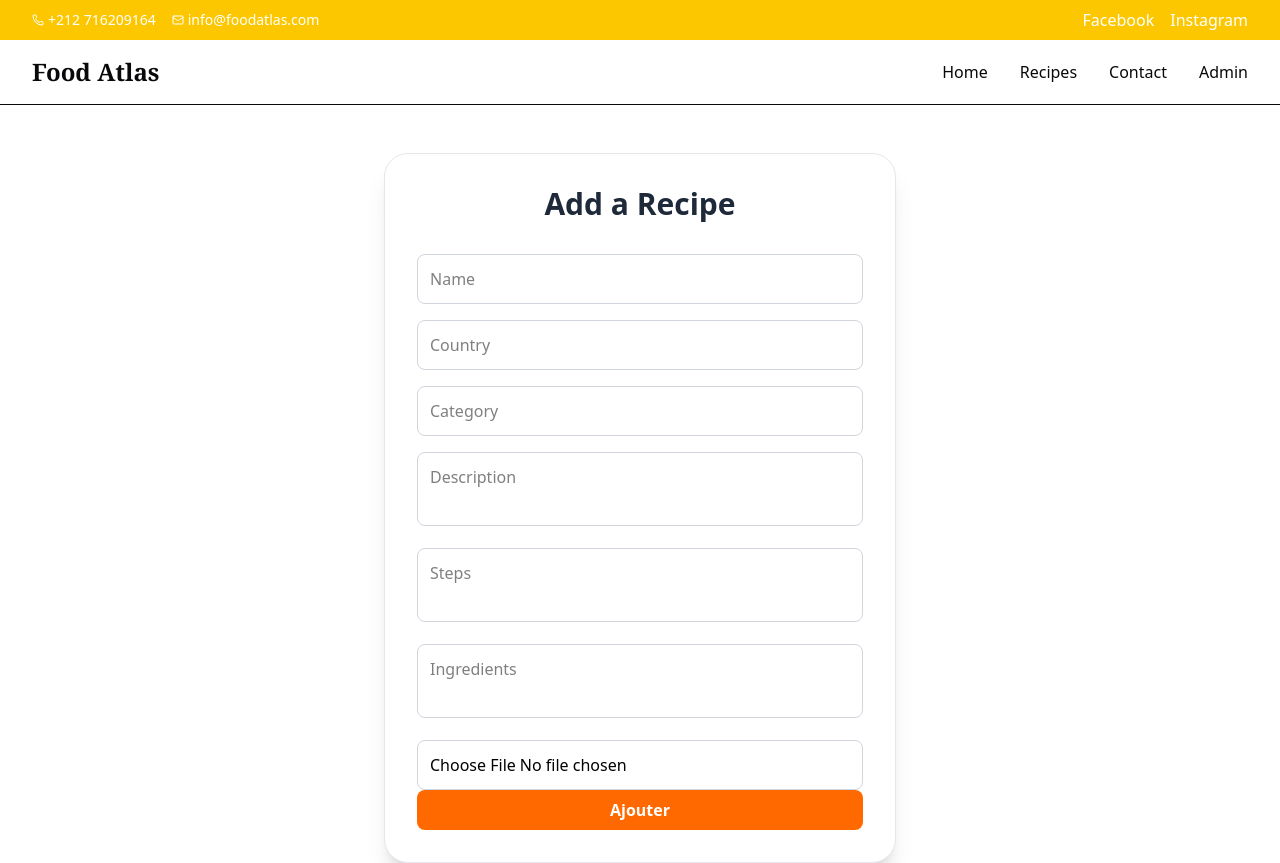
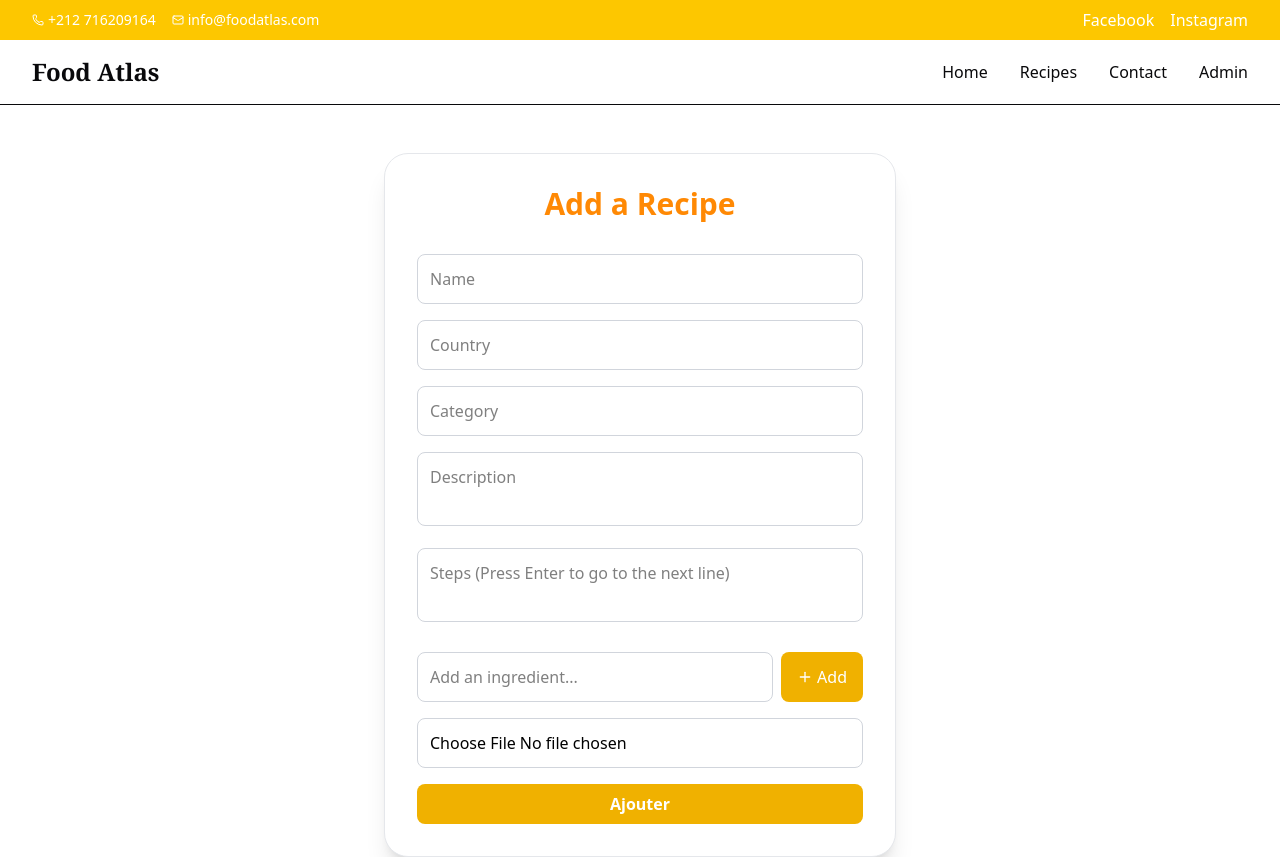
Before and after one commit to yassin701/Food-Atlas, a React (Vite) app: page /admin/add in a window 1280 px wide. Built offline with nearby package versions, Linux system fonts and the light colour scheme.

Commit message:
update some files

```diff
--- a/db.json
+++ b/db.json
@@ -7,7 +7,13 @@
       "country": "Morocco",
       "image": "https://res.cloudinary.com/dqronp5bo/image/upload/v1764252463/cart1_zodhyw.jpg",
       "description": "Un plat traditionnel marocain à base de semoule et légumes.",
-      "ingredients": "- semoule\n- légumes\n- poulet\n- épices\n- pois chiches",
+      "ingredients": [
+        "semoule",
+        "légumes",
+        "poulet",
+        "épices",
+        "pois chiches"
+      ],
       "steps": "1. Cuire la semoule.\n2. Préparer les légumes.\n3. Mélanger et servir."
     },
     {
@@ -17,7 +23,13 @@
       "country": "Mexico",
       "image": "https://res.cloudinary.com/dqronp5bo/image/upload/v1764252782/cart2_qdoguy.jpg",
       "description": "Délicieux tacos garnis de viande et légumes frais.",
-      "ingredients": "- tortillas\n- viande hachée\n- tomates\n- salade\n- fromage",
+      "ingredients": [
+        "tortillas",
+        "viande hachée",
+        "tomates",
+        "salade",
+        "fromage"
+      ],
       "steps": "1. Cuire la viande.\n2. Garnir les tortillas.\n3. Ajouter toppings et servir."
     },
     {
@@ -27,7 +39,12 @@
       "country": "Italy",
       "image": "https://res.cloudinary.com/dqronp5bo/image/upload/v1764252782/cart3_bnitkr.jpg",
       "description": "La pizza classique italienne avec tomate, mozzarella et basilic.",
-      "ingredients": "- pâte\n- tomate\n- mozzarella\n- basilic",
+      "ingredients": [
+        "pâte",
+        "tomate",
+        "mozzarella",
+        "basilic"
+      ],
       "steps": "1. Étaler la pâte.\n2. Ajouter la sauce.\n3. Cuire au four."
     },
     {
@@ -37,7 +54,12 @@
       "country": "Japan",
       "image": "https://res.cloudinary.com/dqronp5bo/image/upload/v1764252782/cart4_lisd0n.jpg",
       "description": "Sushi traditionnel avec riz vinaigré et poisson frais.",
-      "ingredients": "- riz\n- saumon\n- algues\n- vinaigre",
+      "ingredients": [
+        "riz",
+        "saumon",
+        "algues",
+        "vinaigre"
+      ],
       "steps": "1. Préparer le riz.\n2. Rouler les sushi.\n3. Couper et servir."
     },
     {
@@ -47,7 +69,12 @@
       "country": "Thailand",
       "image": "https://res.cloudinary.com/dqronp5bo/image/upload/v1764252781/cart5_sswg80.jpg",
       "description": "Nouilles sautées thaïlandaises aux légumes et crevettes.",
-      "ingredients": "- nouilles\n- crevettes\n- sauce soja\n- œufs",
+      "ingredients": [
+        "nouilles",
+        "crevettes",
+        "sauce soja",
+        "œufs"
+      ],
       "steps": "1. Cuire les nouilles.\n2. Sauter les légumes.\n3. Mélanger et servir."
     },
     {
@@ -57,7 +84,13 @@
       "country": "USA",
       "image": "https://res.cloudinary.com/dqronp5bo/image/upload/v1764254694/cart6_cejiwu.jpg",
       "description": "Burger classique avec steak, fromage et légumes.",
-      "ingredients": "- pain\n- steak\n- fromage\n- salade\n- tomates",
+      "ingredients": [
+        "pain",
+        "steak",
+        "fromage",
+        "salade",
+        "tomates"
+      ],
       "steps": "1. Cuire le steak.\n2. Monter le burger.\n3. Servir."
     },
     {
@@ -67,7 +100,12 @@
       "country": "Morocco",
       "image": "https://res.cloudinary.com/dqronp5bo/image/upload/v1764254693/cart7_qm4owb.jpg",
       "description": "Poulet mijoté aux olives et citron confit.",
-      "ingredients": "- poulet\n- citron confit\n- olives\n- épices",
+      "ingredients": [
+        "poulet",
+        "citron confit",
+        "olives",
+        "épices"
+      ],
       "steps": "1. Mijoter le poulet.\n2. Ajouter olives.\n3. Servir chaud."
     },
     {
@@ -77,7 +115,12 @@
       "country": "Lebanon",
       "image": "https://res.cloudinary.com/dqronp5bo/image/upload/v1764254687/cart8_kymnml.jpg",
       "description": "Boulettes de pois chiches frites.",
-      "ingredients": "- pois chiches\n- ail\n- persil\n- cumin",
+      "ingredients": [
+        "pois chiches",
+        "ail",
+        "persil",
+        "cumin"
+      ],
       "steps": "1. Mixer pois chiches.\n2. Former boules.\n3. Frire."
     },
     {
@@ -87,7 +130,12 @@
       "country": "Spain",
       "image": "https://res.cloudinary.com/dqronp5bo/image/upload/v1764254687/cart9_pb53br.jpg",
       "description": "Riz espagnol aux fruits de mer et légumes.",
-      "ingredients": "- riz\n- crevettes\n- moules\n- poivrons",
+      "ingredients": [
+        "riz",
+        "crevettes",
+        "moules",
+        "poivrons"
+      ],
       "steps": "1. Cuire riz.\n2. Ajouter fruits de mer.\n3. Mélanger."
     },
     {
@@ -97,7 +145,12 @@
       "country": "India",
       "image": "https://res.cloudinary.com/dqronp5bo/image/upload/v1764254688/cart10_krhyhn.jpg",
       "description": "Poulet crémeux aux épices indiennes.",
-      "ingredients": "- poulet\n- crème\n- épices\n- tomates",
+      "ingredients": [
+        "poulet",
+        "crème",
+        "épices",
+        "tomates"
+      ],
       "steps": "1. Cuire poulet.\n2. Ajouter sauce.\n3. Laisser mijoter."
     },
     {
@@ -107,7 +160,11 @@
       "country": "UK",
       "image": "https://res.cloudinary.com/dqronp5bo/image/upload/v1764254687/cart11_mipy6u.jpg",
       "description": "Poisson frit servi avec frites croustillantes.",
-      "ingredients": "- poisson\n- farine\n- pommes de terre",
+      "ingredients": [
+        "poisson",
+        "farine",
+        "pommes de terre"
+      ],
       "steps": "1. Préparer pâte.\n2. Frire poisson.\n3. Servir avec frites."
     },
     {
@@ -117,38 +174,13 @@
       "country": "Turkey",
       "image": "https://res.cloudinary.com/dqronp5bo/image/upload/v1764254687/cart12_jiqtr1.jpg",
       "description": "Sandwich oriental garni de viande marinée.",
-      "ingredients": "- poulet\n- épices\n- pain pita\n- légumes",
+      "ingredients": [
+        "poulet",
+        "épices",
+        "pain pita",
+        "légumes"
+      ],
       "steps": "1. Mariner la viande.\n2. Cuire.\n3. Rouler dans pita."
-    },
-    {
-      "id": "14",
-      "name": "Crêpes Françaises",
-      "category": "European",
-      "country": "France",
-      "image": "https://res.cloudinary.com/dqronp5bo/image/upload/v1764254687/cart14_pwpc6f.jpg",
-      "description": "Crêpes fines sucrées ou salées.",
-      "ingredients": "- farine\n- lait\n- œufs\n- beurre",
-      "steps": "1. Préparer pâte.\n2. Cuire.\n3. Garnir."
-    },
-    {
-      "id": "bb0c",
-      "name": "Pizza",
-      "country": "Morocco ",
-      "category": "African",
-      "description": "aaaaaaaaaaaaaaaaaaaaaaaaaaaaa",
-      "steps": "a\na\na\na",
-      "ingredients": "1\n1\n1\n1\n1",
-      "image": "https://res.cloudinary.com/dqronp5bo/image/upload/v1764611631/xzmutxrj2i5ucyouibyk.jpg"
-    },
-    {
-      "id": "9305",
-      "name": "yassine",
-      "country": "Morocco",
-      "category": "African",
-      "description": "tesr",
-      "steps": "test",
-      "ingredients": "test",
-      "image": "https://res.cloudinary.com/dqronp5bo/image/upload/v1764611787/hymo8ttmrkewwhiirat1.jpg"
     }
   ]
 }
--- a/src/pages/AddRecipes.jsx
+++ b/src/pages/AddRecipes.jsx
@@ -1,5 +1,6 @@
 import { useState } from "react";
 import axios from "axios";
+import { Plus, X } from "lucide-react"; // only needed icons
 import { useNavigate } from "react-router-dom";
 import toast, { Toaster } from "react-hot-toast";
 
@@ -8,13 +9,12 @@ export default function AddRecipe() {
   const [country, setCountry] = useState("");
   const [category, setCategory] = useState("");
   const [description, setDescription] = useState("");
-  const [ingredients, setIngredients] = useState("");
+  const [ingredients, setIngredients] = useState([]);
+  const [currentIngredient, setCurrentIngredient] = useState("");
   const [steps, setSteps] = useState("");
   const [imageFile, setImageFile] = useState(null);
   const [errors, setErrors] = useState({});
   const [showModal, setShowModal] = useState(false);
-
-
 
   const navigate = useNavigate();
 
@@ -35,6 +35,27 @@ export default function AddRecipe() {
     return res.data.secure_url;
   };
 
+  // Ingredients handlers
+  const handleAddIngredient = () => {
+    const trimmed = currentIngredient.trim();
+    if (trimmed && !ingredients.includes(trimmed)) {
+      setIngredients([...ingredients, trimmed]);
+      setCurrentIngredient("");
+    }
+
+  };
+
+  const handleRemoveIngredient = (index) => {
+    setIngredients(ingredients.filter((_, i) => i !== index));
+  };
+
+  const handleIngredientKeyPress = (e) => {
+    if (e.key === "Enter") {
+      e.preventDefault();
+      handleAddIngredient();
+    }
+  };
+
   // Validate & show modal
   const handleAddClick = (e) => {
     e.preventDefault();
@@ -45,9 +66,8 @@ export default function AddRecipe() {
     if (!category.trim()) newErrors.category = "Category is required.";
     if (!description.trim()) newErrors.description = "Description is required.";
     if (!steps.trim()) newErrors.steps = "Steps are required.";
-    if (!ingredients.trim()) newErrors.ingredients = "Ingredients are required.";
+    if (ingredients.length === 0) newErrors.ingredients = "Ingredients are required.";
     if (!imageFile) newErrors.image = "Please upload an image.";
-
 
     if (Object.keys(newErrors).length > 0) {
       setErrors(newErrors);
@@ -71,7 +91,7 @@ export default function AddRecipe() {
         category,
         description,
         steps,
-        ingredients,
+        ingredients, // send as array
         image: imageUrl,
       };
 
@@ -79,7 +99,7 @@ export default function AddRecipe() {
 
       toast.success("Recette ajoutée avec succès ! 🎉");
 
-      setTimeout(() => navigate("/admin"), 500);
+      setTimeout(() => navigate("/admin"), 600);
     } catch (error) {
       console.error(error);
       toast.error("Erreur lors de l'ajout ❌");
@@ -89,16 +109,14 @@ export default function AddRecipe() {
   const handleCancel = () => setShowModal(false);
 
   return (
-
-
     <div className="flex justify-center mt-12 px-4">
       <form className="w-full max-w-lg bg-white p-8 rounded-3xl shadow-xl border border-gray-200">
-    <h2 className="text-3xl font-bold mb-8 text-center text-gray-800">
+        <h2 className="text-3xl font-bold mb-8 text-center text-orange-400">
           Add a Recipe
         </h2>
 
-    {/* Inputs */}
         <div className="space-y-4">
+          {/* Name */}
           <div>
             <input
               placeholder="Name"
@@ -109,6 +127,7 @@ export default function AddRecipe() {
             {errors.name && <p className="text-red-500 mt-1 text-sm">{errors.name}</p>}
           </div>
 
+          {/* Country */}
           <div>
             <input
               placeholder="Country"
@@ -119,6 +138,7 @@ export default function AddRecipe() {
             {errors.country && <p className="text-red-500 mt-1 text-sm">{errors.country}</p>}
           </div>
 
+          {/* Category */}
           <div>
             <input
               placeholder="Category"
@@ -129,6 +149,7 @@ export default function AddRecipe() {
             {errors.category && <p className="text-red-500 mt-1 text-sm">{errors.category}</p>}
           </div>
 
+          {/* Description */}
           <div>
             <textarea
               placeholder="Description"
@@ -139,9 +160,10 @@ export default function AddRecipe() {
             {errors.description && <p className="text-red-500 mt-1 text-sm">{errors.description}</p>}
           </div>
 
+          {/* Steps */}
           <div>
             <textarea
-          placeholder="Steps"
+              placeholder="Steps (Press Enter to go to the next line)"
               className="w-full border border-gray-300 p-3 rounded-lg focus:outline-none focus:ring-2 focus:ring-orange-400 transition resize-none"
               value={steps}
               onChange={(e) => setSteps(e.target.value)}
@@ -149,16 +171,44 @@ export default function AddRecipe() {
             {errors.steps && <p className="text-red-500 mt-1 text-sm">{errors.steps}</p>}
           </div>
 
+          {/* Ingredients dynamic input */}
           <div>
-        <textarea
-          placeholder="Ingredients"
-          className="w-full border border-gray-300 p-3 rounded-lg focus:outline-none focus:ring-2 focus:ring-orange-400 transition resize-none"
-          value={ingredients}
-          onChange={(e) => setIngredients(e.target.value)}
+            <div className="flex gap-2 flex-wrap">
+              {ingredients.map((item, index) => (
+                <span
+                  key={index}
+                  className="flex items-center gap-1 bg-orange-100 text-orange-700 px-3 py-1 rounded-full text-sm"
+                >
+                  {item}
+                  <X
+                    className="w-4 h-4 cursor-pointer"
+                    onClick={() => handleRemoveIngredient(index)}
                   />
+                </span>
+              ))}
+            </div>
+            <div className="flex gap-2 mt-2">
+              <input
+                type="text"
+                placeholder="Add an ingredient..."
+                value={currentIngredient}
+                onChange={(e) => setCurrentIngredient(e.target.value)}
+                onKeyDown={handleIngredientKeyPress}
+                className="flex-1 border border-gray-300 p-3 rounded-lg focus:outline-none focus:ring-2 focus:ring-orange-400 transition"
+              />
+              <button
+                type="button"
+                onClick={handleAddIngredient}
+                className=" bg-yellow-500 text-white px-4 py-2 cursor-pointer rounded-lg flex items-center gap-1"
+              >
+                <Plus className="w-4 h-4" />
+                Add
+              </button>
+            </div>
             {errors.ingredients && <p className="text-red-500 mt-1 text-sm">{errors.ingredients}</p>}
           </div>
 
+          {/* Image */}
           <div>
             <input
               type="file"
@@ -170,46 +220,60 @@ export default function AddRecipe() {
           </div>
         </div>
 
-
-        {/* Button */}
+        {/* Submit */}
         <button
           onClick={handleAddClick}
-          className="w-full bg-orange-500 hover:bg-orange-600 text-white py-2 rounded-lg font-semibold"
+          className="w-full bg-yellow-500 hover:bg-yellow-600 mt-4 cursor-pointer text-white py-2 rounded-lg font-semibold"
         >
           Ajouter
         </button>
       </form>
 
+      {/* Confirmation Modal */}
       {showModal && (
-        <div className="fixed inset-0 flex items-center justify-center z-50">
-          {/* Overlay background */}
-          <div className="absolute inset-0 bg-black/70 backdrop-blur-sm transition-opacity duration-300"></div>
+        <div className="fixed inset-0 z-50 flex items-center justify-center p-4 bg-zinc-900/40 backdrop-blur-sm transition-all">
+          <div className="bg-white rounded-2xl shadow-2xl w-full max-w-md overflow-hidden transform transition-all scale-100 relative p-0">
+            {/* Header */}
+            <div className="bg-stone-50 px-6 py-4 border-b border-stone-100 flex justify-between items-center">
+              <h3 className="text-lg font-bold text-zinc-900 flex items-center gap-2">
+                <Plus className="w-5 h-5 text-red-500" />
+                Confirmation
+              </h3>
+              <button
+                onClick={handleCancel}
+                className="text-zinc-400 hover:text-zinc-600 transition"
+              >
+                ✕
+              </button>
+            </div>
 
-          {/* Modal content */}
-          <div className="relative bg-white p-8 rounded-xl shadow-lg w-70 text-center z-10">
-            <p className="mb-20 text-gray-600">
-              Tu es sûr de vouloir ajouter cette recette ?
+            {/* Body */}
+            <div className="p-6 text-center">
+              <p className="text-zinc-600 mb-2">
+                Are you sure you want to add this recipe?
               </p>
-            <div className="flex justify-around">
+            </div>
+
+            {/* Footer */}
+            <div className="bg-stone-50 px-6 py-4 flex gap-3 justify-end">
+              <button
+                onClick={handleCancel}
+                className="px-4 py-2 rounded-lg text-zinc-600 font-medium hover:bg-zinc-200 transition"
+              >
+                No
+              </button>
+
               <button
                 onClick={handleConfirm}
-                className="bg-green-500 hover:bg-green-600 text-white px-4 py-2 rounded"
+                className="px-4 py-2 rounded-lg bg-green-500 text-white font-medium hover:bg-green-600 shadow-md transition"
               >
-                Oui
-              </button>
-              <button
-                onClick={handleCancel}
-                className="bg-red-500 hover:bg-red-600 text-white px-4 py-2 rounded"
-              >
-                Non
+                Yes
               </button>
             </div>
           </div>
         </div>
       )}
 
-
-      {/* Toast uniquement pour cette page */}
       <Toaster position="top-center" />
     </div>
   );
--- a/src/pages/Recipes.jsx
+++ b/src/pages/Recipes.jsx
@@ -21,7 +21,7 @@ export default function Recipes() {
 
   // Function to get a random delay for each card
   const getRandomDelay = () => Math.random() * 0.5; // random between 0 and 0.5 sec
-
+console.log("-======= dqns recipes js = " , recipes[14] )
   return (
     <div className="p-6">
       <div className="mb-6 mx-12 flex justify-between items-center">
```
Also changed, not shown: src/Components/RecipeCard.jsx (+12 -24 lines), src/pages/Contact.jsx (+13 -13 lines), src/pages/Admin.jsx (line endings or trailing spaces). Lines whose indentation alone changed are shown as unchanged.
